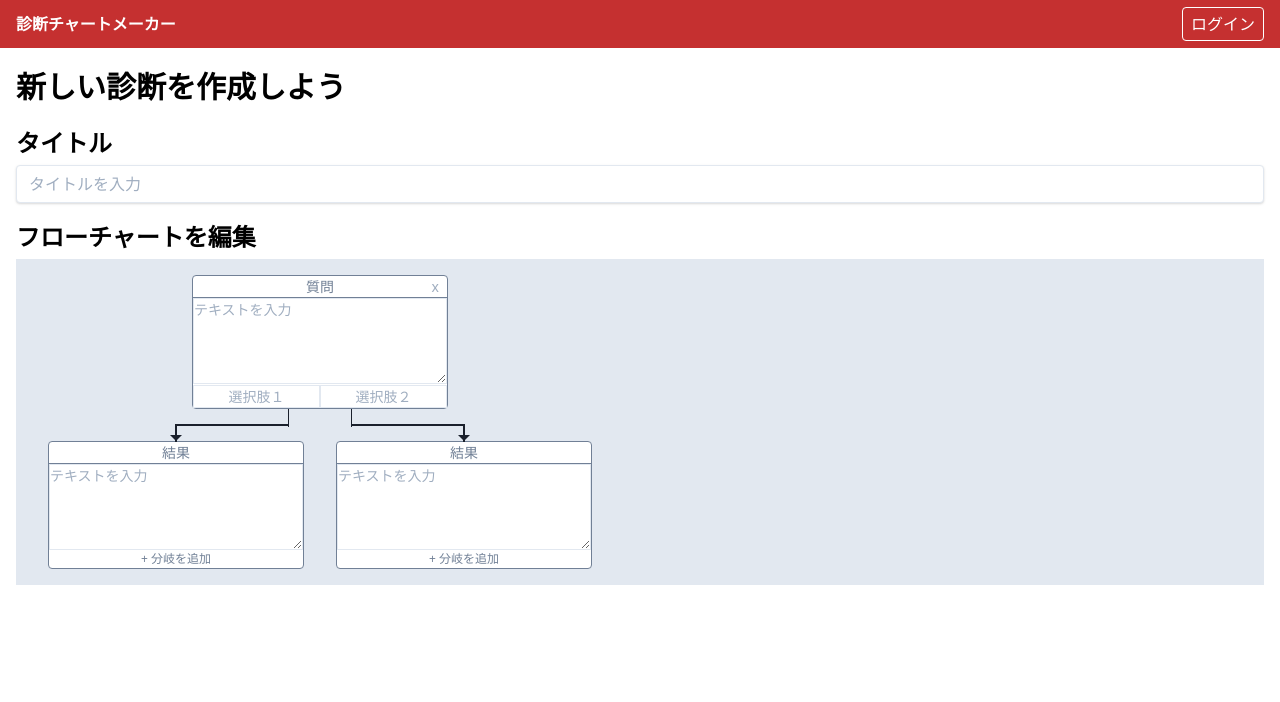
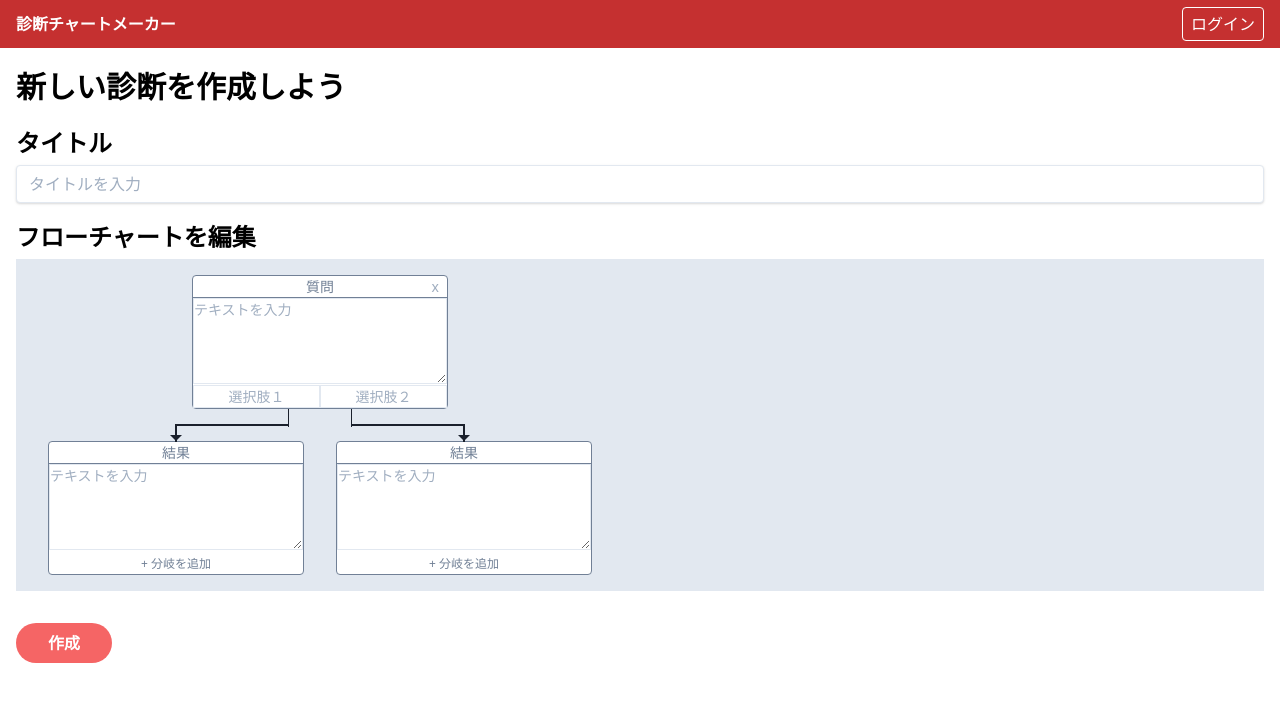
Before and after one commit to retoruto-carry/shindan-chart-maker, a Nuxt app: page /editor in a window 1280 px wide. Shown: the top 702 px of the page. Built offline with nearby package versions, Linux system fonts and the light colour scheme; no server answers.

Commit message:
:+1: 投稿できるようにした

```diff
--- a/components/partials/QuestionNode.vue
+++ b/components/partials/QuestionNode.vue
@@ -6,6 +6,7 @@
           <span class="">{{ displayType(nodeTree.type) }}</span>
           <button
             v-if="nodeTree.type === 'QUESTION'"
+            type="button"
             class="absolute right-0 mr-2 text-gray-500"
             @click="handleDeleteClicked"
           >
@@ -39,7 +40,9 @@
         </div>
       </div>
       <div v-else class="cursor-pointer" @click="handlePlusClicked">
-        <p class="text-xs text-gray-600">+ 分岐を追加</p>
+        <button type="button" class="text-xs text-gray-600">
+          + 分岐を追加
+        </button>
       </div>
     </div>
     <div v-if="nodeTree.type === 'QUESTION'" class="nodes table relative">
--- a/pages/editor.vue
+++ b/pages/editor.vue
@@ -1,6 +1,7 @@
 <template>
   <div>
     <h1 class="text-3xl font-bold mb-4">新しい診断を作成しよう</h1>
+    <form @submit.prevent="submitPost">
       <h2 class="text-2xl font-semibold mb-1">タイトル</h2>
       <input
         v-model="title"
@@ -12,6 +13,13 @@
       <div class="w-full overflow-scroll bg-gray-300 p-4">
         <QuestionNode :node-tree="nodeTree" />
       </div>
+      <button
+        type="submit"
+        class="mt-8 bg-red-500 hover:bg-red-700 text-white font-bold py-2 px-8 rounded-full"
+      >
+        作成
+      </button>
+    </form>
   </div>
 </template>
 
@@ -57,10 +65,11 @@ export default Vue.extend({
     }
   },
   methods: {
-    createPost() {
-      // FIXME
+    submitPost() {
       this.$firestore.collection('posts').add({
-        title: this.title
+        title: this.title,
+        nodeTree: JSON.stringify(this.nodeTree),
+        userId: this.$auth.currentUser.uid
       })
     }
   }
```
Lines whose indentation alone changed are shown as unchanged.
